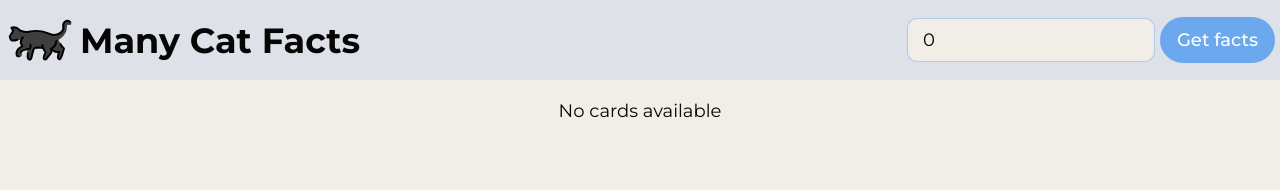
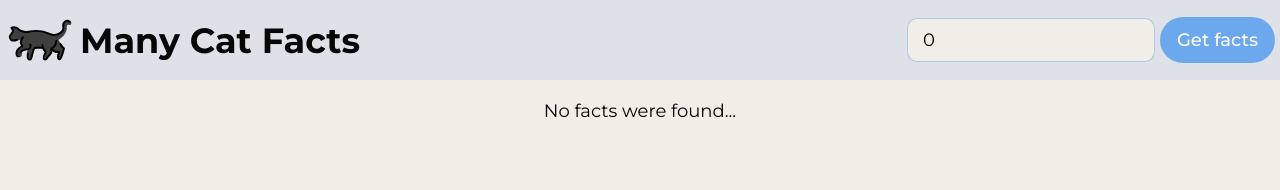
Before and after one commit to EdgeFirewalk/many-cat-facts, a React (Create React App) app: page / in a window 1280 px wide. Both pictures are taken after a click on the button "Get facts". Shown: the top 190 px of the page. Built offline with nearby package versions, Linux system fonts and the light colour scheme.

Commit message:
Добавил состояние загрузки, применил компонент LoadingBlock

```diff
--- a/src/App.js
+++ b/src/App.js
@@ -1,15 +1,20 @@
 import React, { useState } from 'react';
+
 import './App.css';
+
 import Header from './components/ui/Header/Header';
+import LoadingBlock from './components/ui/LoadingBlock/LoadingBlock';
 import Card from './components/ui/Card/Card';
 
 function App() {
+  const [isLoadingFacts, setIsLoadingFacts] = useState(false);
+
   // Состояние для хранения массива с данными о карточках
   const [catFacts, setCatFacts] = useState([]); // Убираем начальную заглушку
   const [hasFetched, setHasFetched] = useState(false); // Флаг для отслеживания выполнения запросов
 
   // Функция для обновления состояния catFacts
-  const updateFactsNumber = async (number) => {
+  const getCatFacts = async (number) => {
     try {
       if (number <= 0) {
         setCatFacts([]); // Если число меньше или равно нулю, очищаем состояние
@@ -18,6 +23,7 @@ function App() {
       }
 
       const newCatFacts = [];
+      setIsLoadingFacts(true);
 
       // Используем цикл for для последовательного выполнения запросов
       for (let i = 0; i < number; i++) {
@@ -59,6 +65,8 @@ function App() {
       // Обновляем состояние
       setCatFacts(newCatFacts);
       setHasFetched(true); // Устанавливаем флаг, что запрос был выполнен
+
+      setIsLoadingFacts(false);
     } catch (error) {
       console.error('Error fetching cat data:', error);
       setHasFetched(true); // Устанавливаем флаг даже при ошибке
@@ -68,17 +76,20 @@ function App() {
   return (
     <div className="wrapper">
       <div className="site-wrapper">
-        {/* Передаем функцию updateFactsNumber в Header */}
-        <Header onGetFacts={updateFactsNumber} />
+        <Header onGetFacts={getCatFacts} isLoading={isLoadingFacts} />
         <div className="cards-wrapper">
           <div className="cards-container">
-            {/* Рендерим карточки на основе данных из catFacts */}
-            {catFacts.length > 0 ? (
+            {isLoadingFacts ? (
+              <LoadingBlock />
+            ) : /* Рендерим карточки на основе данных из catFacts */
+            catFacts.length > 0 ? (
               catFacts.map((fact, index) => <Card key={index} fact={fact} />)
-            ) : hasFetched ? ( // Если были запросы, но результат пустой
-              <p className="no-cards-message">No cards available</p>
-            ) : null}{' '}
-            {/* Если запросов ещё не было, ничего не показываем */}
+            ) : hasFetched ? (
+              /* Если были запросы, но результат пустой */
+              <p className="no-cards-message">No facts were found...</p>
+            ) : null
+            /* Если запросов ещё не было, ничего не показываем */
+            }
           </div>
         </div>
       </div>
```
